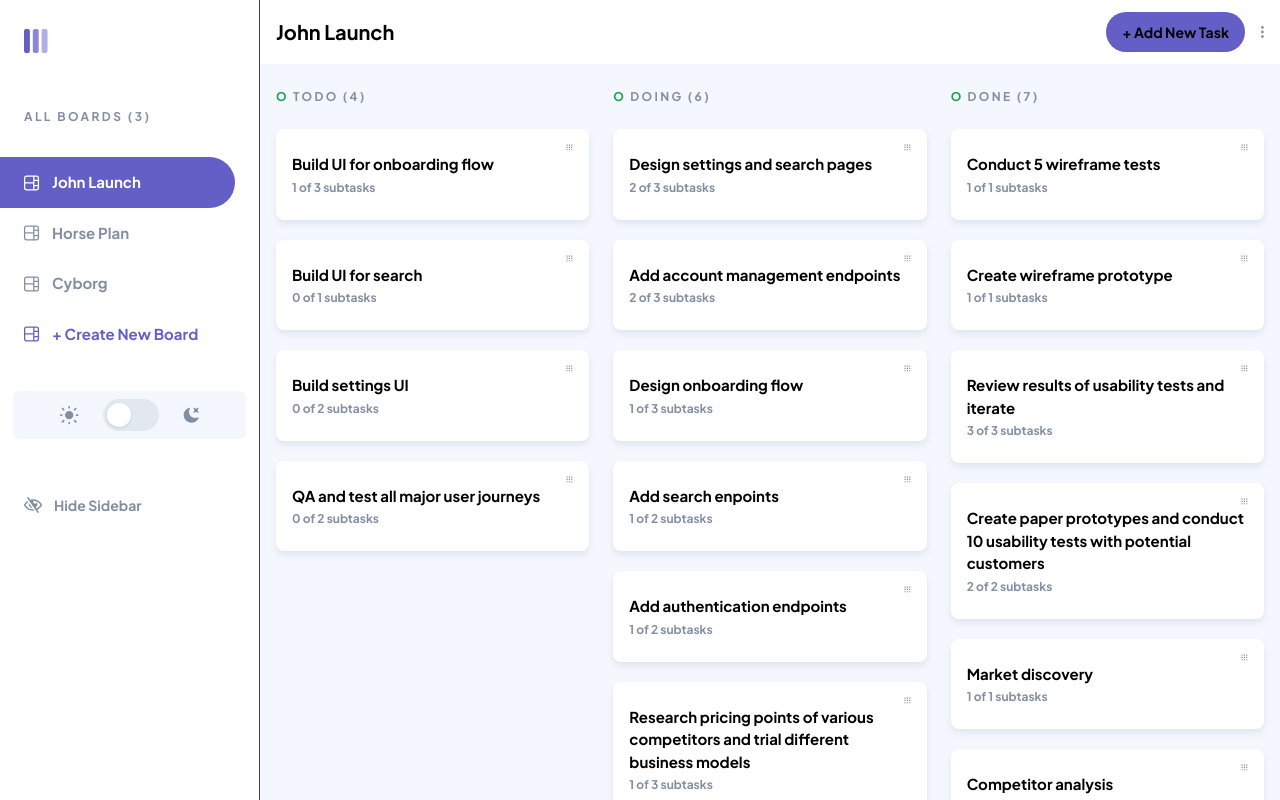
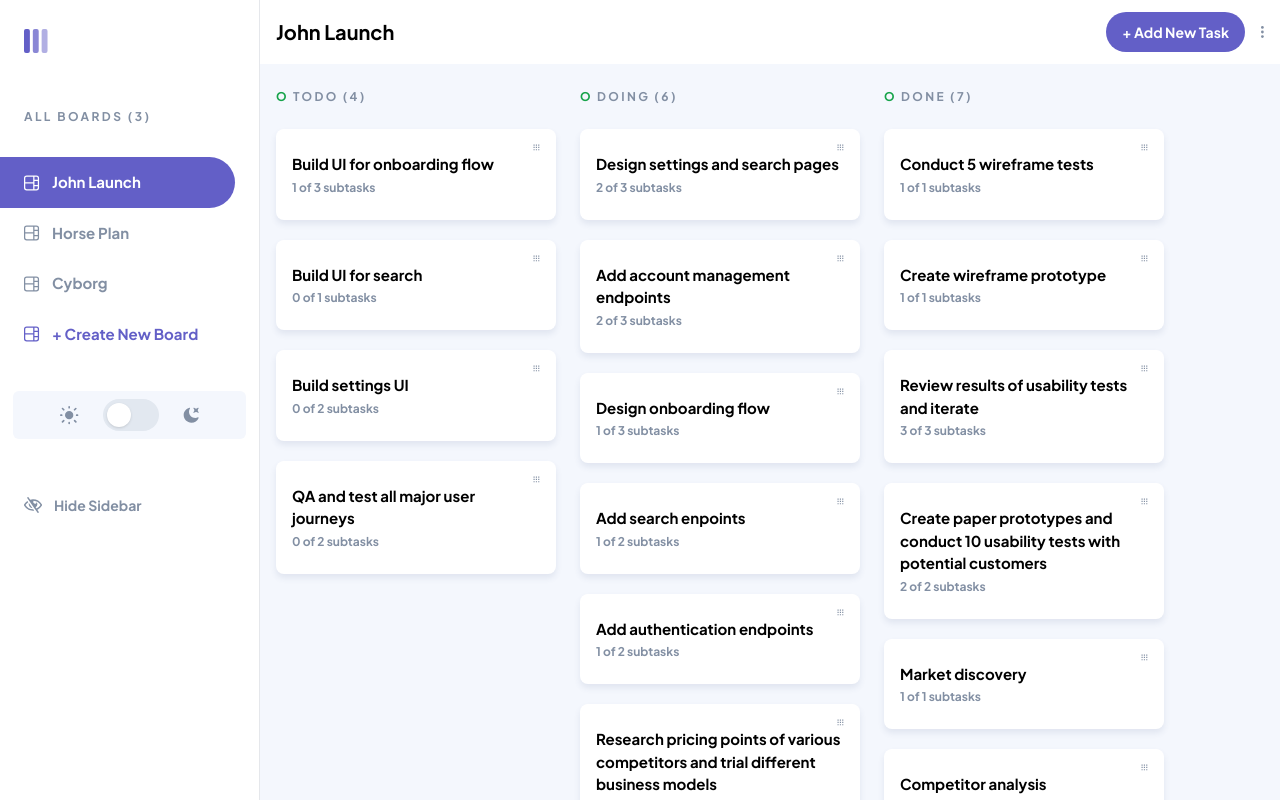
Before and after one commit to Striperoooo/kanban-task-management-app, a React (Vite) app: page / in a window 1280 px wide. Built offline with nearby package versions, Linux system fonts and the light colour scheme.

Commit message:
Improve sidebar and board selection UX
Sidebar modal positioning and styling were refined for mobile, and board selection now closes the sidebar. Added missing text color to header button, adjusted column and task card layout, and updated Tailwind config with a new light lines color.

```diff
--- a/src/components/BoardList.tsx
+++ b/src/components/BoardList.tsx
@@ -1,9 +1,13 @@
 import { useState } from 'react';
 import { useBoard } from '../contexts/BoardContext';
+import { useSidebar } from '../contexts/SidebarContext';
 import AddBoardModal from './AddBoardModal';
 
 export default function BoardList() {
     const { boards, selectedBoard, setSelectedBoard } = useBoard()
+
+    const { close } = useSidebar()
+
     const [showBoardModal, setShowBoardModal] = useState(false)
 
     return (
@@ -25,7 +29,10 @@ export default function BoardList() {
                                         : "text-medium-grey hover:bg-main-purple-second-hover hover:text-main-purple",
                                 ].join(" ")
                             }
-                            onClick={() => setSelectedBoard(board)}
+                            onClick={() => {
+                                setSelectedBoard(board)
+                                close()
+                            }}
                         >
                             <div className="pl-6 flex items-center gap-3">
                                 <svg
--- a/src/components/Column.tsx
+++ b/src/components/Column.tsx
@@ -41,7 +41,7 @@ export default function Column({ column }: ColumnProps) {
     const { setNodeRef } = useDroppable({ id: column.id ?? column.name })
 
     return (
-        <div ref={setNodeRef} className="column-container flex-1 min-h-0 flex flex-col">
+        <div ref={setNodeRef} className="column-container  min-h-0 flex flex-col">
             <h2 className="column-name mb-6 font-bold text-medium-grey text-xs tracking-[2.4px]">
                 <span className="column-color text-green-600 mr-1">
                     O
--- a/src/components/Header.tsx
+++ b/src/components/Header.tsx
@@ -50,7 +50,7 @@ export default function Header() {
 
                 <div className='ml-auto flex items-center h-full'>
                     <button
-                        className='inline-flex items-center justify-center text-sm font-bold bg-main-purple h-10 px-4 rounded-3xl cursor-pointer mr-4 hover:bg-main-purple-hover leading-none'
+                        className='inline-flex items-center justify-center text-sm text-white font-bold bg-main-purple h-10 px-4 rounded-3xl cursor-pointer mr-4 hover:bg-main-purple-hover leading-none'
                         onClick={() => setTaskFormModalOpen(true)}
                     >
                         <img src={iconAddTask} alt="add task icon" className='w-3 h-3 md:hidden' />
--- a/src/components/Sidebar.tsx
+++ b/src/components/Sidebar.tsx
@@ -16,7 +16,7 @@ export default function Sidebar() {
             {/* Static left sidebar for md+ */}
             <aside
                 className={[
-                    "hidden md:flex md:flex-col md:h-full bg-white dark:bg-dark-sidebar md:border-r md:border-dark-lines transition-all duration-300",
+                    "hidden md:flex md:flex-col md:h-full bg-white dark:bg-dark-sidebar md:border-r md:border-light-lines dark:md:border-dark-lines  transition-all duration-300",
                     isHidden ? "md:w-0 md:overflow-hidden md:opacity-0" : "md:w-[260px] md:opacity-100"
                 ].join(' ')}
             >
@@ -50,14 +50,14 @@ export default function Sidebar() {
                 </div>
             </aside>
 
-            {/* Mobile modal sidebar (existing behavior) */}
+            {/* Mobile modal sidebar */}
             {isOpen && (
                 <div
-                    className="md:hidden fixed top-[64px] left-0 right-0 bottom-0 z-50 bg-black bg-opacity-40 flex justify-center items-start"
+                    className="md:hidden fixed inset-0 z-50 bg-black bg-opacity-40 flex justify-center items-start"
                     onClick={close}
                 >
                     <div
-                        className="sidebar-modal-container flex flex-col mt-4 bg-white w-[75%] dark:bg-dark-sidebar rounded-lg shadow-lg"
+                        className="sidebar-modal-container flex flex-col mt-16 bg-white w-[75%] dark:bg-dark-sidebar rounded-lg shadow-lg"
                         onClick={e => e.stopPropagation()} // Prevent closing when clicking inside
                     >
                         <BoardList />
--- a/src/components/TaskCard.tsx
+++ b/src/components/TaskCard.tsx
@@ -19,7 +19,7 @@ export default function TaskCard({ task, onClick }: TaskProps) {
         <div
             ref={setNodeRef}
             style={style}
-            className="taskcard-container relative bg-white dark:bg-dark-header rounded-lg px-4 py-6 mb-5 min-w-[280px] shadow-light-drop-shadow cursor-pointer hover:text-main-purple transition-colors"
+            className="taskcard-container relative bg-white dark:bg-dark-header rounded-lg px-4 py-6 mb-5 w-[280px] shadow-light-drop-shadow cursor-pointer hover:text-main-purple transition-colors"
             onClick={onClick}
         >
             {/* Drag handle: listeners/attributes live here so clicking the card body doesn't start a drag */}
--- a/tailwind.config.cjs
+++ b/tailwind.config.cjs
@@ -16,6 +16,7 @@ module.exports = {
                 'main-purple-hover': '#A8A4FF',
                 'main-purple-second-hover': "#635FC71A",
                 'medium-grey': '#828FA3',
+                'lines-light': '#E4EBFA',
                 // per-theme dark tokens
                 // dark theme colors
                 'dark-lines': '#3E3F4E',
```
